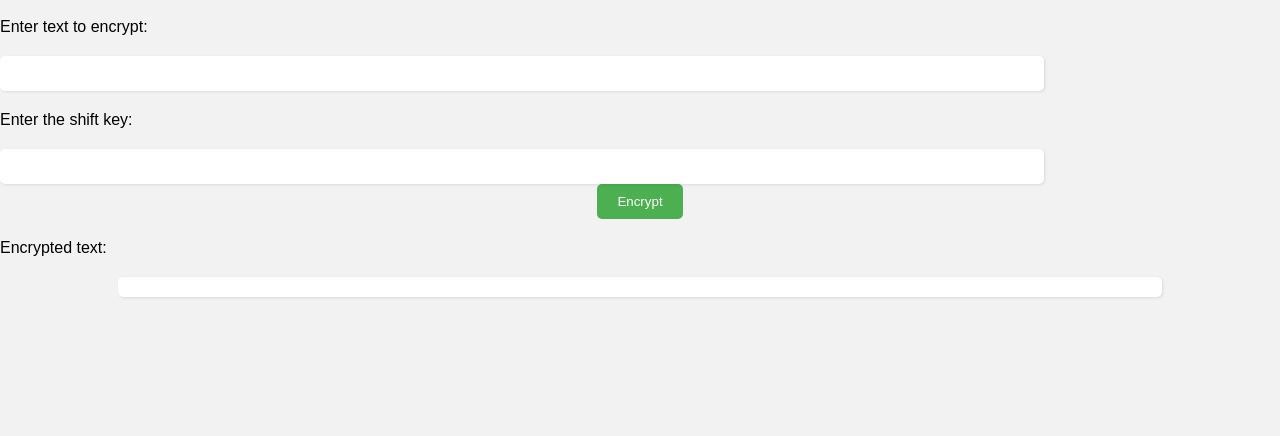
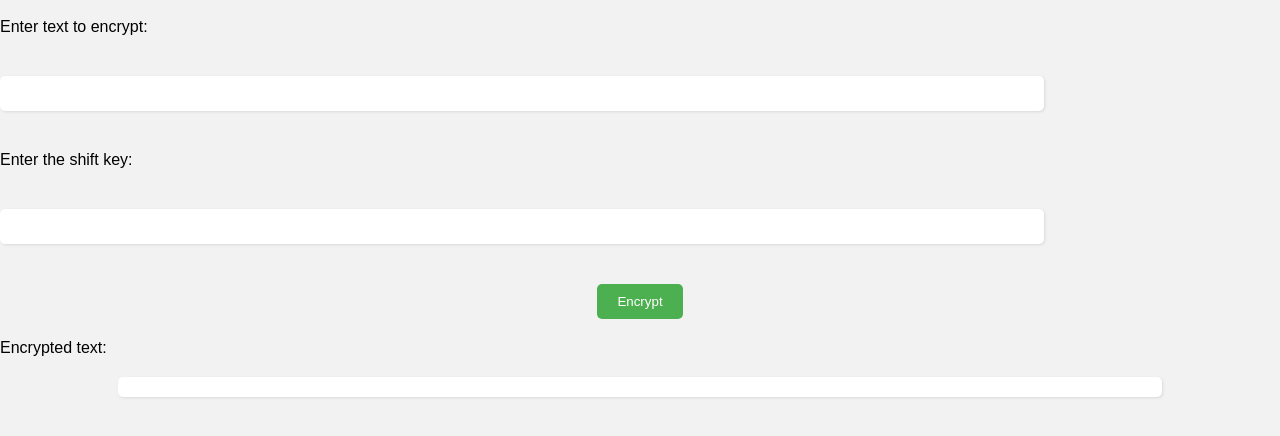
Before and after one commit to ExternalUpgrade/CaesarCipher, a plain HTML site: page index.html in a window 1280 px wide. Shown: the part 90-526 px from the top of the page. Drawn offline with Linux system fonts and the light colour scheme.

Commit message:
Update style.css

```diff
--- a/style.css
+++ b/style.css
@@ -19,7 +19,7 @@ input[type="text"] {
   border-radius: 5px;
   box-shadow: 1px 1px 3px rgba(0, 0, 0, 0.1);
   width: 80%;
-  margin: 0 auto;
+  margin: 20px auto;
 }
 
 button {
@@ -30,7 +30,7 @@ button {
   border-radius: 5px;
   cursor: pointer;
   display: block;
-  margin: 0 auto;
+  margin: 20px auto;
 }
 
 button:hover {
```
